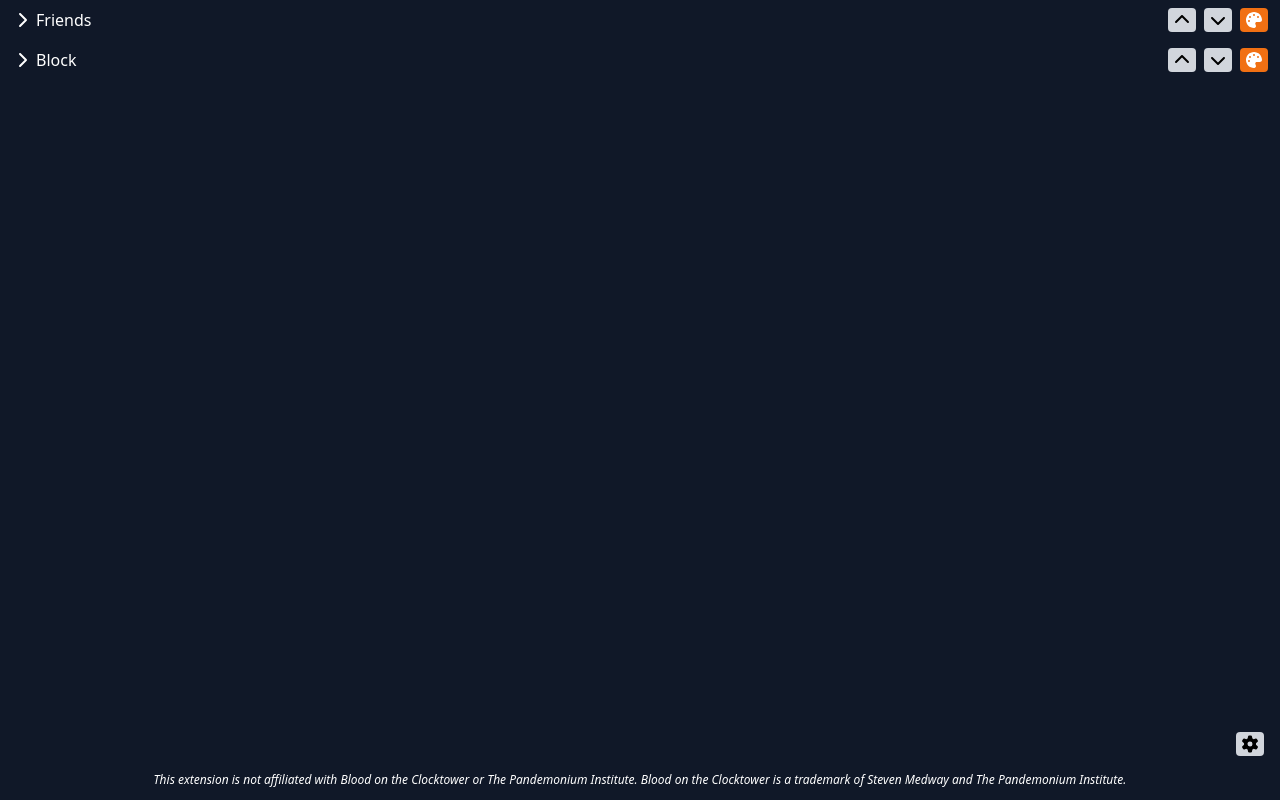
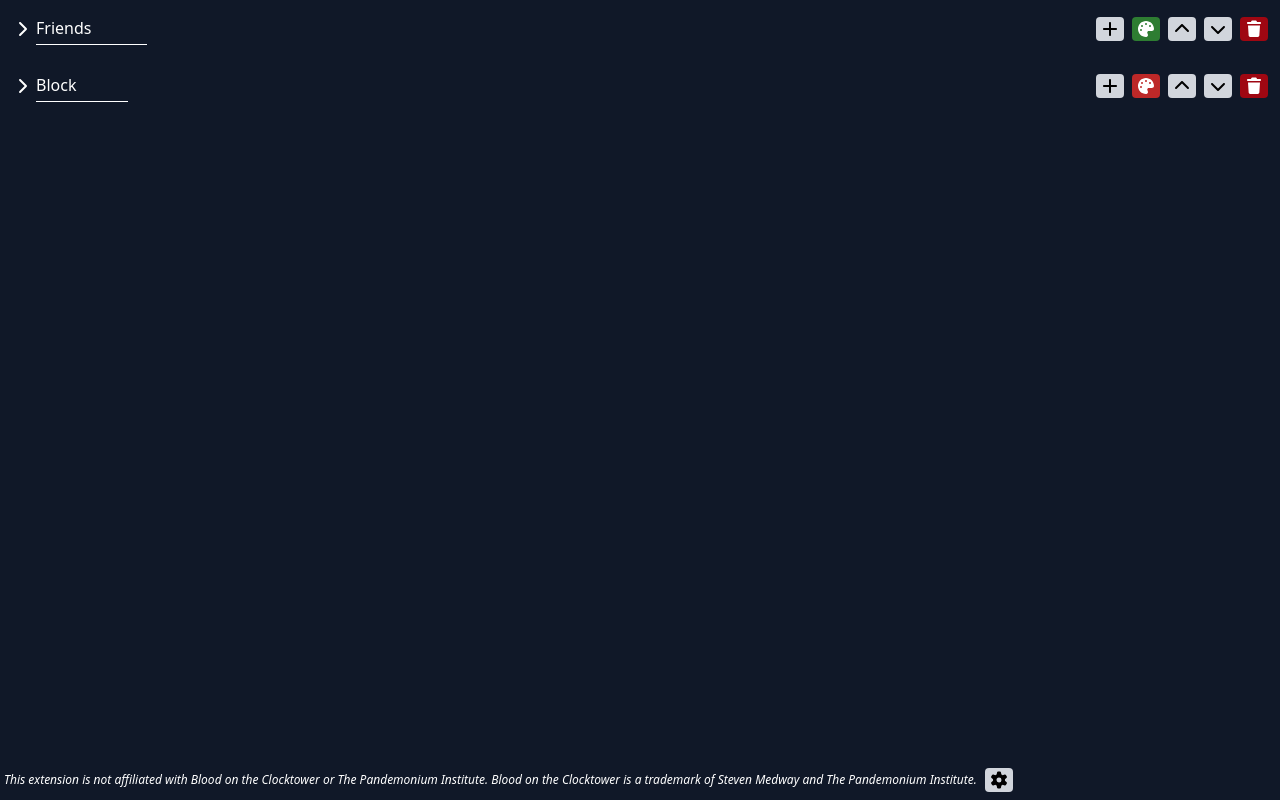
Before and after one commit to calebmckay/botc-friends, a React (Vite) app: page / in a window 1280 px wide. Built offline with nearby package versions, Linux system fonts and the light colour scheme.

Commit message:
WIP - Rewrite more UI in React

```diff
--- a/src/App.jsx
+++ b/src/App.jsx
@@ -1,11 +1,20 @@
+import ReactModal from 'react-modal';
 import Footer from './components/Footer'
 import List from './components/List'
+import UserInput from './components/UserInput'
+
+ReactModal.defaultStyles.content.backgroundColor = 'var(--color-gray-700)';
 
 const demoList = [
   {
     id: 1,
     name: "Friends",
-    color: '#0f0',
+    color: {
+      r: '46',
+      g: '125',
+      b: '50',
+      a: '1'
+    },
     items: [
       {
         id: 8274423742618,
@@ -20,7 +29,12 @@ const demoList = [
   {
     id: 2,
     name: "Block",
-    color: '#f00',
+    color: {
+      r: '189',
+      g: '40',
+      b: '40',
+      a: '1'
+    },
     items: [
       {
         id: 8274374230170,
@@ -36,6 +50,29 @@ function App() {
       <List list={demoList[0]} />
       <List list={demoList[1]} />
       <Footer />
+
+      <ReactModal
+        isOpen={false}
+        ariaHideApp={false}
+        style={{
+          overlay: {
+            backgroundColor: 'rgba(0, 0, 0, 0.5)',
+            zIndex: 1,
+          },
+          content: {
+            position: 'absolute',
+            top: '50%',
+            left: '50%',
+            right: 'auto',
+            bottom: 'auto',
+            transform: 'translate(-50%, -50%)',
+            margin: 0,
+            zIndex: 2,
+          }
+        }}
+      >
+        <UserInput />
+      </ReactModal>
     </main>
   )
 }
--- a/src/components/Footer.jsx
+++ b/src/components/Footer.jsx
@@ -5,11 +5,13 @@ import {
 
 export default function Footer() {
   return (
-    <div>
-      <FontAwesomeIcon className="absolute text-black bottom-10 right-3 bg-gray-300 m-1 p-1 rounded hover:brightness-70" icon={faGear} />
-      <footer className="absolute bottom-2 w-full text-center text-xs p-1 italic">
+    <div className="absolute bottom-2 flex items-center">
+      <footer className="bottom-2 w-full text-center text-xs p-1 italic">
         <p>This extension is not affiliated with Blood on the Clocktower or The Pandemonium Institute. Blood on the Clocktower is a trademark of Steven Medway and The Pandemonium Institute.</p>
       </footer>
+      <button className="flex-0 text-black bg-gray-300 mx-1 px-1 rounded hover:brightness-70">
+        <FontAwesomeIcon icon={faGear} />
+      </button>
     </div>
   );
 }
--- a/src/components/List.jsx
+++ b/src/components/List.jsx
@@ -7,20 +7,18 @@ import {
   faChevronUp,
   faChevronDown,
   faChevronRight,
+  faPlus,
   faPalette,
+  faTrash,
 } from "@fortawesome/free-solid-svg-icons"
 
 import ListItem from './ListItem';
 
 const List = ({ open, list }) => {
   const [isOpen, setIsOpen] = useState(open);
+  const [listName, setListName] = useState(list.name);
   const [displayColorPicker, setDisplayColorPicker] = useState(false);
-  const [color, setColor] = useState({
-    r: '241',
-    g: '112',
-    b: '19',
-    a: '1',
-  });
+  const [color, setColor] = useState(list.color || { r: '241', g: '112', b: '19', a: '1' });
 
   const toggleOpen = () => {
     setIsOpen(!isOpen);
@@ -38,6 +36,10 @@ const List = ({ open, list }) => {
     setColor(color.rgb);
   };
 
+  const handleListNameChange = (e) => {
+    setListName(e.target.value)
+  }
+
   const styles = reactCSS({
     default: {
       color: {
@@ -50,12 +52,11 @@ const List = ({ open, list }) => {
     <div>
       <div className="p-2 flex justify-start content-center items-center relative">
         <FontAwesomeIcon className="m-1" onClick={toggleOpen} icon={isOpen ? faChevronDown : faChevronRight} />
-        <p className="flex-5" onClick={toggleOpen}>{list.name}</p>
+        {/* <p className="flex-0" onClick={toggleOpen}>{listName}</p> */}
+        <input type="text" className="flex-none border-b-1 border-b-white my-1 py-1" value={listName} size={listName.length} onChange={handleListNameChange}/>
+        <div className="grow" />
         <button className="flex-0 text-black bg-gray-300 mx-1 px-1 rounded hover:brightness-70">
-          <FontAwesomeIcon icon={faChevronUp} />
-        </button>
-        <button className="flex-0 text-black bg-gray-300 mx-1 px-1 rounded hover:brightness-70">
-          <FontAwesomeIcon icon={faChevronDown} />
+          <FontAwesomeIcon icon={faPlus} />
         </button>
         <button style={ styles.color } onClick={handleClick} className="flex-0 mx-1 px-1 rounded hover:brightness-70">
           <FontAwesomeIcon icon={faPalette} />
@@ -64,6 +65,15 @@ const List = ({ open, list }) => {
           <div className="fixed top-0 left-0 right-0 bottom-0" onClick={handleClose} />
           <SketchPicker disableAlpha={true} color={color} onChange={handleChange} />
         </div> : null }
+        <button className="flex-0 text-black bg-gray-300 mx-1 px-1 rounded hover:brightness-70">
+          <FontAwesomeIcon icon={faChevronUp} />
+        </button>
+        <button className="flex-0 text-black bg-gray-300 mx-1 px-1 rounded hover:brightness-70">
+          <FontAwesomeIcon icon={faChevronDown} />
+        </button>
+        <button className="flex-0 text-white bg-red-800 mx-1 px-1 rounded hover:brightness-70">
+          <FontAwesomeIcon icon={faTrash} />
+        </button>
       </div>
       <div className={`transition-all duration-400 ease-in-out ${isOpen ? 'max-h-screen opacity-100' : 'max-h-0 opacity-0'}`}>
         {list.items.map(item => <ListItem key={item.id} {...item} />)}
--- /dev/null
+++ b/src/components/UserInput.jsx
@@ -0,0 +1,17 @@
+
+
+const UserInput = () => {
+  return (
+    <div className="flex flex-col" >
+      <h4 className="mb-2 text-center">Add User</h4>
+      <input type="text" className="border-b-1 border-b-black my-1 p-1" id="username-input" placeholder="Username" />
+      <input type="text" className="border-b-1 border-b-black my-1 p-1" id="userid-input" placeholder="User ID" />
+      <div className="modal-actions mt-3 flex justify-center">
+        <button className="flex-0 text-black bg-gray-300 mx-1 px-1 rounded hover:brightness-70" id="cancel-btn">Cancel</button>
+        <button className="flex-0 text-black bg-gray-300 mx-1 px-1 rounded hover:brightness-70" id="save-btn">Save</button>
+      </div>
+    </div>
+  )
+}
+
+export default UserInput;
--- a/src/main.jsx
+++ b/src/main.jsx
@@ -1,4 +1,3 @@
-import { StrictMode } from 'react'
 import { createRoot } from 'react-dom/client'
 import { Provider } from 'react-redux'
 import { store } from "./state/store.js"
--- /dev/null
+++ b/src/state/settings/settingsSlice.js
@@ -0,0 +1,16 @@
+import { createSlice } from "@reduxjs/toolkit";
+
+const settingsSlice = createSlice({
+  name: "settings",
+  initialState: [],
+  reducers: {
+    loadFromStorage: () => {
+      return JSON.parse(localStorage.getItem("friendLists")) || [];
+    },
+    saveToStorage: (state) => {
+      localStorage.setItem("friendLists", JSON.stringify(state));
+    }
+  }
+});
+
+export default settingsSlice.reducer;
--- a/vite.config.js
+++ b/vite.config.js
@@ -31,6 +31,7 @@ export default defineConfig({
     },
   },
   server: {
+    host: '127.0.0.1',
     watch: {
       usePolling: true
     }
```
